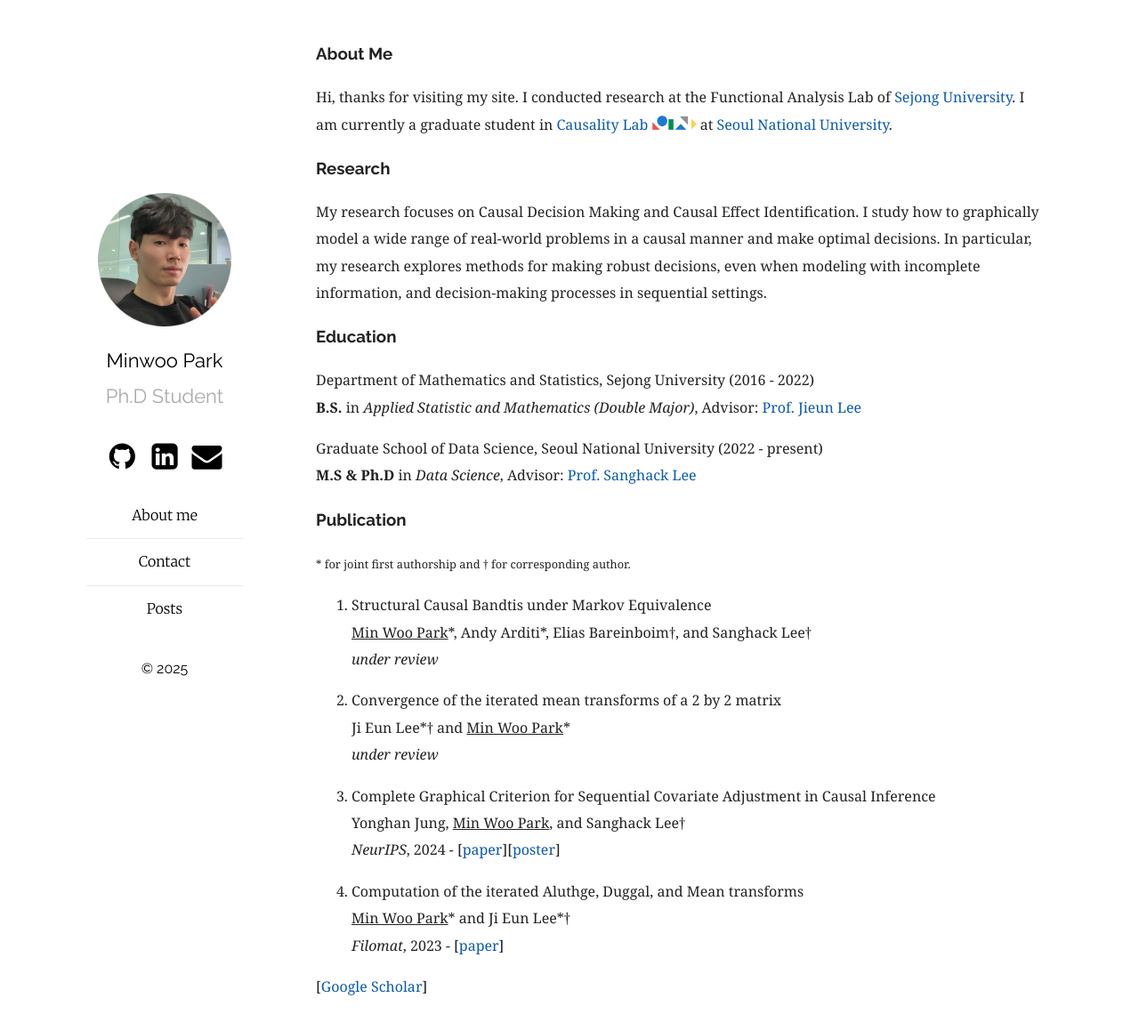
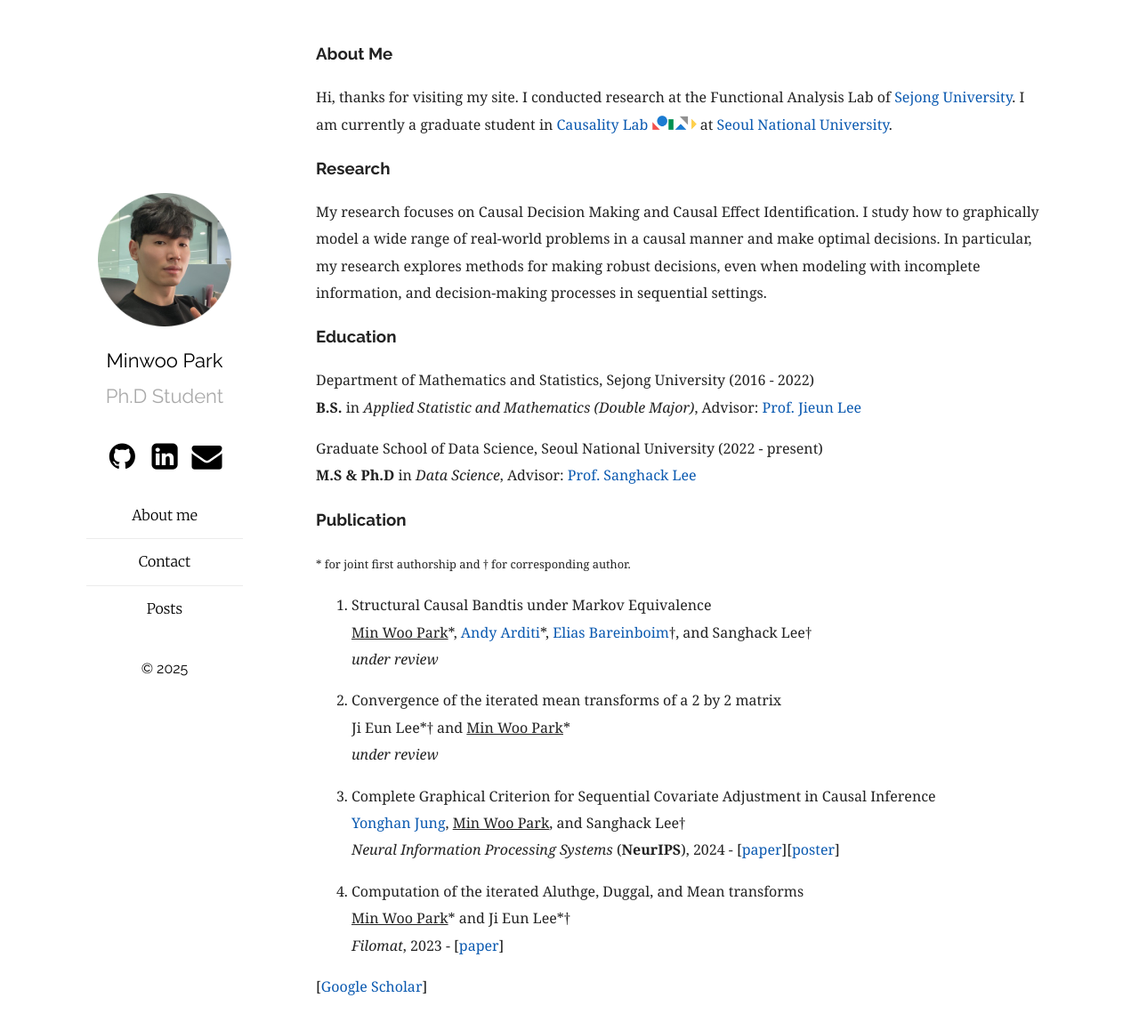
Before and after one commit to MinwooPark96/minwoopark96.github.com, a Jekyll site: the page built from aboutme.md, in a window 1280 px wide and 1169 px high. Shown: the top 1158 px of the window at 89% size. Built offline with Jekyll 4.4.1, drawn with Linux system fonts in a browser that asks for light colours.

Commit message:
Add hyperlink

```diff
--- a/aboutme.md
+++ b/aboutme.md
@@ -23,7 +23,7 @@ Graduate School of Data Science, Seoul National University (2022 - present)<br/>
 <small>\* for joint first authorship and † for corresponding author.</small>
 
 1. Structural Causal Bandtis under Markov Equivalence <br/>
-<ins>Min Woo Park</ins>\*, Andy Arditi\*, Elias Bareinboim†, and Sanghack Lee† <br/>
+<ins>Min Woo Park</ins>\*, [Andy Arditi](https://andyrdt.com/)\*, [Elias Bareinboim](https://causalai.net/)†, and Sanghack Lee† <br/>
 *under review*
 
 2. Convergence of the iterated mean transforms of a 2 by 2 matrix <br/>
@@ -31,8 +31,8 @@ Ji Eun Lee\*† and <ins>Min Woo Park</ins>\* <br/>
 *under review*
 
 3. Complete Graphical Criterion for Sequential Covariate Adjustment in Causal Inference <br/>
-Yonghan Jung, <ins>Min Woo Park</ins>, and Sanghack Lee†
-<br/> *NeurIPS*, 2024 - [[paper](https://openreview.net/pdf?id=6gIcnPvw2x)][[poster](https://minwoopark96.github.io/paper/sac_poster.pdf)]
+[Yonghan Jung](https://sites.google.com/view/yonghanjung), <ins>Min Woo Park</ins>, and Sanghack Lee†
+<br/> *Neural Information Processing Systems* (**NeurIPS**), 2024 - [[paper](https://openreview.net/pdf?id=6gIcnPvw2x)][[poster](https://minwoopark96.github.io/paper/sac_poster.pdf)]
 
 4. Computation of the iterated Aluthge, Duggal, and Mean transforms <br/>
 <ins>Min Woo Park</ins>\* and Ji Eun Lee\*†
```
